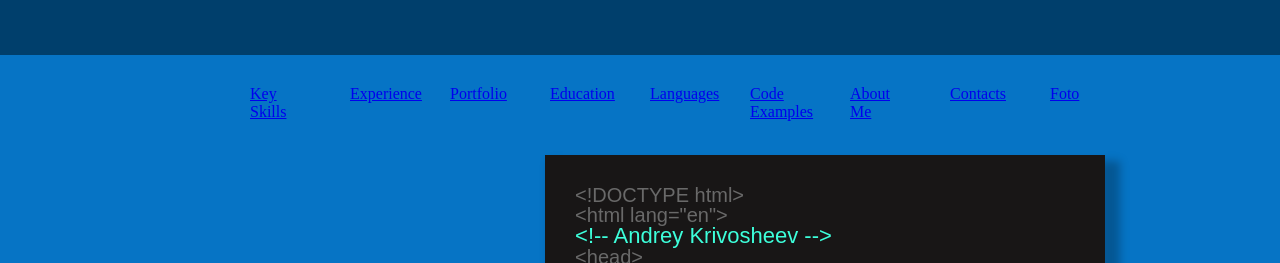
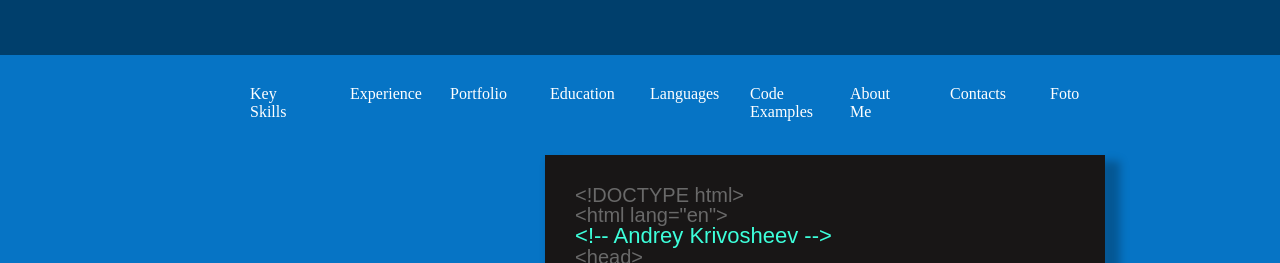
Before and after one commit to feuiuxbe/rsschool-cv, a plain HTML site: page index.html in a window 1280 px wide. Shown: the top 263 px of the page. Drawn offline with Linux system fonts and the light colour scheme.

Commit message:
refactor: change header links color

```diff
--- a/style.css
+++ b/style.css
@@ -154,6 +154,7 @@ body {
   left: 200px;
   display: flex;
   flex-direction: row;
+  color: var(--light);
 }
 
 .header__list-item {
@@ -161,6 +162,11 @@ body {
   padding-left: 50px;
   list-style: none;
   color: var(--light);
+}
+
+.header__list-item > a {
+  color: var(--light);
+  text-decoration: none;
 }
 
 .footer {
```
